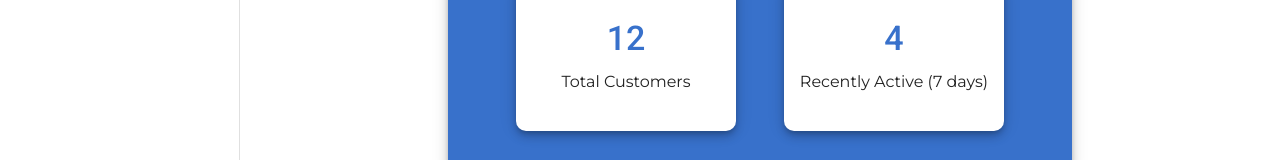
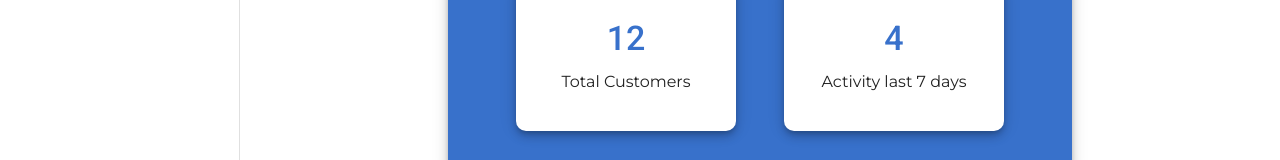
Before and after one commit to gokul-3/FSI-Project, a React (Create React App) app in the folder frontend/: page /superAdmin in a window 1280 px wide. Shown: the part 246-406 px from the top of the page. Built offline with nearby package versions, Linux system fonts and the light colour scheme.

Commit message:
Safe Repo

```diff
--- a/frontend/src/Dashboard/Cards/ListCard.js
+++ b/frontend/src/Dashboard/Cards/ListCard.js
@@ -11,7 +11,7 @@ import {
 const UserData = ({ users }) => {
   return users.map((element, index) => (
     <>
-      <ListItem alignItems="center">
+      <ListItem alignItems="center" key={index}>
         <ListItemText
           primary={
             <Typography fontSize="14px" sx={{ display: "inline-block" }}>
@@ -35,7 +35,7 @@ const UserData = ({ users }) => {
   ));
 };
 const ListCard = () => {
-  const names = ["Emma", "Vik", "Alexa", "San", "Goku", "Sow", "Thai", "Go"];
+  const names = ["Emma", "Vik", "Alexa", "San", "Goku", "So", "Thai", "Go"];
   return (
     <Card
       sx={{
--- a/frontend/src/Dashboard/superAdmin/SuperAdminDashboard.js
+++ b/frontend/src/Dashboard/superAdmin/SuperAdminDashboard.js
@@ -24,7 +24,7 @@ const SuperAdminDashboard = () => {
       >
         <SuperAdminCountCard
           totalCustomers={{ header: "Total Customers", count: "12" }}
-          recentlyActive={{ header: "Recently Active (7 days)", count: "4" }}
+          recentlyActive={{ header: `Activity last 7 days`, count: "4" }}
         />
         <Box
           display="flex"
--- a/package.json
+++ /dev/null
@@ -1,5 +0,0 @@
-{
-  "dependencies": {
-    "axios": "^1.5.0"
-  }
-}
```
Also changed, not shown: 1 other file (tests, documents, lock files or other folders).
